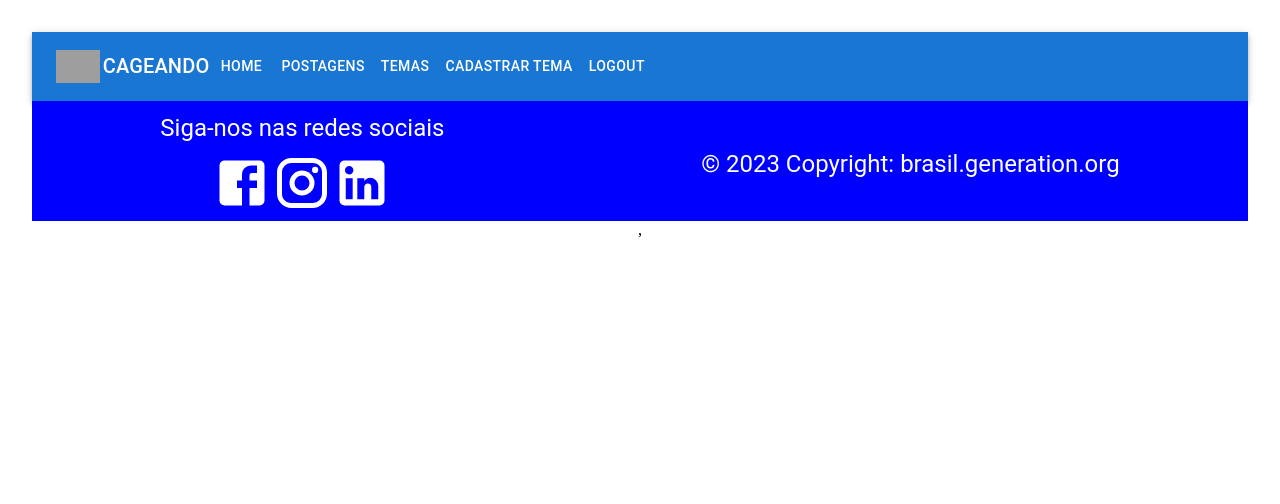
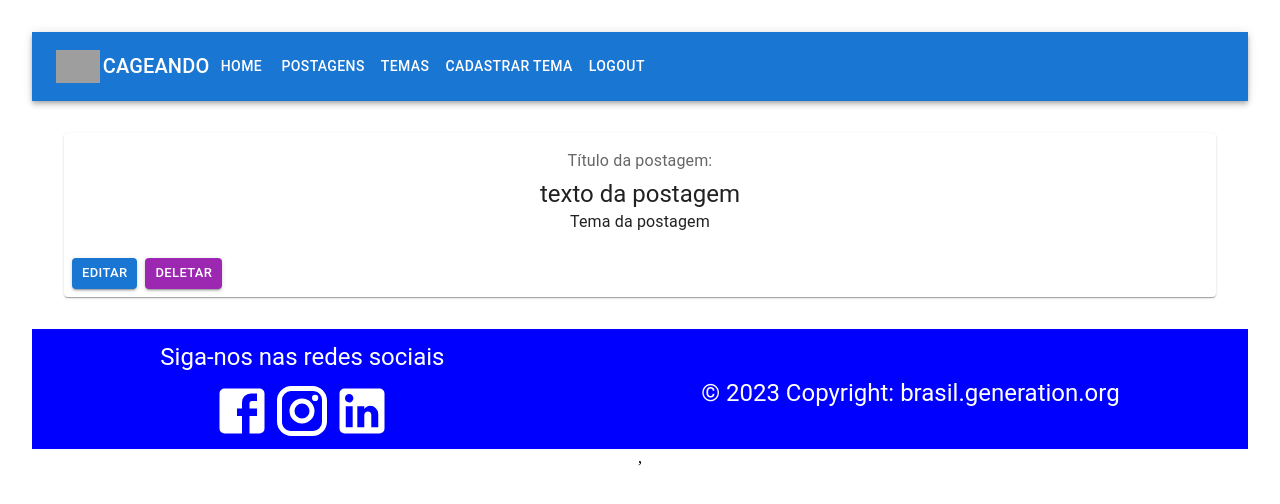
Before and after one commit to Brian-Schneider/frontBlogPessoal, a React (Vite) app: page /postagens in a window 1280 px wide. Shown: the top 504 px of the page. Built offline with nearby package versions, Linux system fonts and the light colour scheme; grey boxes are pictures that could not be loaded.

Commit message:
Criação dos Componentes Temas e Postagens

```diff
--- a/src/App.tsx
+++ b/src/App.tsx
@@ -5,6 +5,8 @@ import Footer from './components/statics/footer/Footer';
 import Login from './pages/login/Login';
 import { BrowserRouter, Route, Routes } from 'react-router-dom';
 import CadastroUsuario from './pages/cadastroUsuario/CadastroUsuario';
+import ListaTemas from './components/temas/listaTemas/ListaTemas';
+import ListaPostagens from './components/postagens/listaPostagens/ListaPostagens';
 
 function App() {
   return (
@@ -17,6 +19,8 @@ function App() {
           <Route path="/login" element={<Login />} />
           <Route path="/home" element={<Home />} />
           <Route path="/cadastrarUsuario" element={<CadastroUsuario />} />
+          <Route path="/temas" element={<ListaTemas />} />
+          <Route path="/postagens" element={<ListaPostagens />} />
         </Routes>
       </div>
       <Footer />
--- /dev/null
+++ b/src/components/postagens/listaPostagens/ListaPostagens.tsx
@@ -0,0 +1,32 @@
+import { Box, Card, CardContent, Typography, CardActions, Button } from '@mui/material'
+import React from 'react'
+
+function ListaPostagens() {
+  return (
+    <>
+        <Box m={4}>
+            <Card>
+                <CardContent>
+
+                    <Typography  color="text.secondary" gutterBottom>
+                        Título da postagem:
+                    </Typography>
+                    <Typography variant="h5" component="div">
+                        texto da postagem
+                    </Typography>
+                    <Typography variant="body1" component="p">
+                        Tema da postagem
+                    </Typography>
+
+                </CardContent>
+                <CardActions>
+                    <Button variant="contained" color="primary" size="small">Editar</Button>
+                    <Button variant="contained" color="secondary" size="small">Deletar</Button>
+                </CardActions>
+            </Card>
+        </Box>
+    </>
+  )
+}
+
+export default ListaPostagens
--- /dev/null
+++ b/src/components/postagens/tabPostagens/TabPostagens.tsx
@@ -0,0 +1,29 @@
+import React from 'react'
+import Box from '@mui/material/Box';
+import Tab from '@mui/material/Tab';
+import TabContext from '@material-ui/lab/TabContext';
+import TabList from '@material-ui/lab/TabList';
+import TabPanel from '@material-ui/lab/TabPanel';
+import ListaPostagens from '../listaPostagens/ListaPostagens';
+
+function TabPostagens() {
+    const [value, setValue] = React.useState('1');
+    const handleChange = (event: React.SyntheticEvent, newValue: string) => {
+        setValue(newValue);
+    }
+
+    return (
+        <TabContext value={value}>
+            <Box sx={{ borderBottom: 1, borderColor: 'divider' }} >
+                <TabList centered TabIndicatorProps={{style: {display: "none"}}} onChange={handleChange} aria-label="lab API tabs example">
+                    <Tab label="Postagens" value="1" />
+                    <Tab label="Sobre nós" value="2" />
+                </TabList>
+            </Box>
+            <TabPanel value="1"><ListaPostagens /></TabPanel>
+            <TabPanel value="2">Item Two</TabPanel>
+      </TabContext>
+  )
+}
+
+export default TabPostagens
--- a/src/components/statics/navbar/Navbar.tsx
+++ b/src/components/statics/navbar/Navbar.tsx
@@ -18,7 +18,7 @@ const pages = ['Home', 'Postagens', 'Temas', 'Cadastrar Tema', 'Logout'];
 const settings = ['Profile', 'Account', 'Dashboard', 'Logout'];
 
 function Navbar() {
-    const [anchorElNav, setAnchorElNav] = React.useState<null | HTMLElement>(null);
+  const [anchorElNav, setAnchorElNav] = React.useState<null | HTMLElement>(null);
   const [anchorElUser, setAnchorElUser] = React.useState<null | HTMLElement>(null);
 
   const handleOpenNavMenu = (event: React.MouseEvent<HTMLElement>) => {
--- /dev/null
+++ b/src/components/temas/listaTemas/ListaTemas.tsx
@@ -0,0 +1,31 @@
+import React from 'react'
+import Box from '@mui/material/Box';
+import { Card, CardContent, Typography, CardActions, Button } from '@mui/material';
+
+function ListaTemas() {
+  return (
+    <>
+        <Box m={4}>
+            <Card>
+                <CardContent>
+
+                    <Typography  color="text.secondary" gutterBottom>
+                        Tema:
+                    </Typography>
+                    <Typography variant="h5" component="div">
+                        descrição do tema
+                    </Typography>
+
+                </CardContent>
+                <CardActions>
+                    <Button variant="contained" color="primary" size="small">Editar</Button>
+                    <Button variant="contained" color="secondary" size="small">Deletar</Button>
+                </CardActions>
+            </Card>
+        </Box>
+    </>
+
+  )
+}
+
+export default ListaTemas
--- a/src/pages/home/Home.tsx
+++ b/src/pages/home/Home.tsx
@@ -2,6 +2,7 @@ import React from 'react'
 import './Home.css'
 import { Box, Button, Grid } from '@mui/material'
 import { Typography } from '@material-ui/core'
+import TabPostagens from '../../components/postagens/tabPostagens/TabPostagens'
 
 function Home() {
   return (
@@ -22,6 +23,7 @@ function Home() {
             <img src="https://i.imgur.com/H88yIo2.png" alt="" width="500px" height="500px" />
           </Grid>
           <Grid xs={12} style={{ backgroundColor: "white" }}>
+            <TabPostagens />
           </Grid>
        </Grid>
     </>
```
